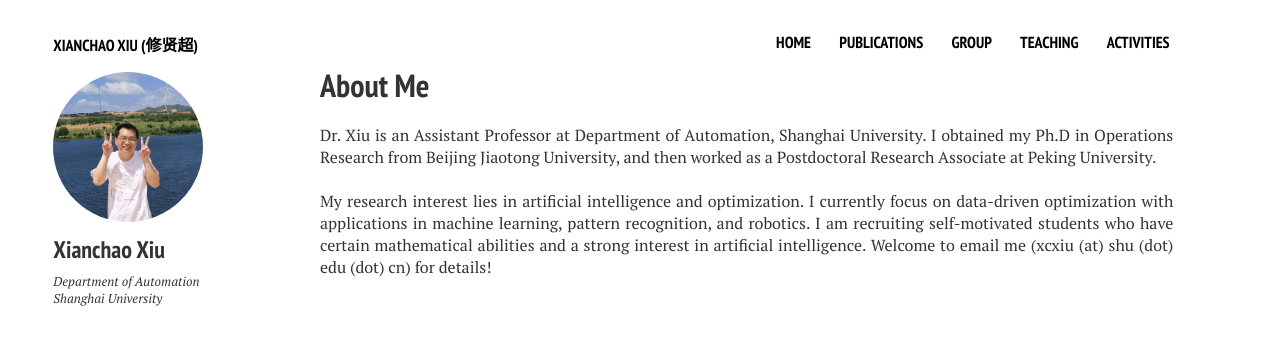
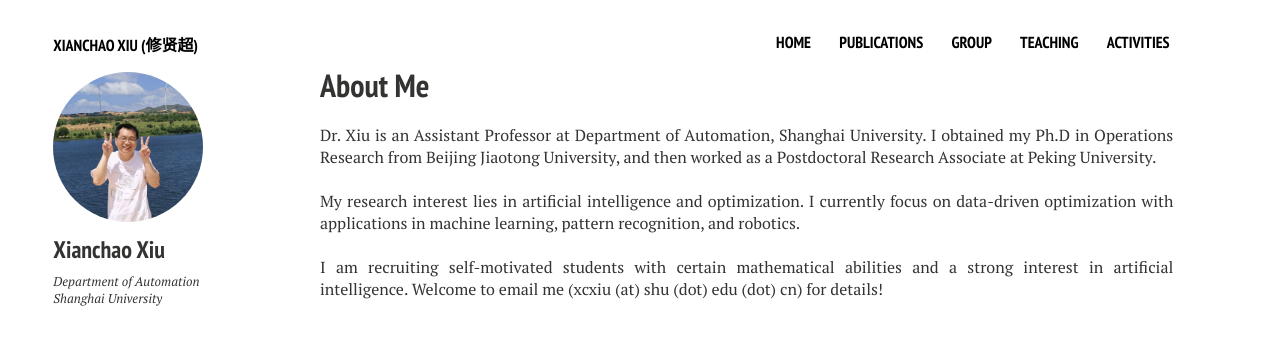
Before and after one commit to xianchaoxiu/xianchaoxiu.github.io, a Jekyll site: the page built from index.md, in a window 1280 px wide. Shown: the top 345 px of the page. Built offline with Jekyll 4.4.1, drawn with Linux system fonts in a browser that asks for light colours; nearby versions of some CDN libraries.

Commit message:
Update home2.html

```diff
--- a/_layouts/home2.html
+++ b/_layouts/home2.html
@@ -32,8 +32,10 @@
 
 
 	      My research interest lies in artificial intelligence and optimization.
-	      I currently focus on data-driven optimization with applications in machine learning, pattern recognition, and robotics.
-              I am recruiting self-motivated students who have certain mathematical abilities and a strong interest in artificial intelligence.
+	      I currently focus on data-driven optimization with applications in machine learning, pattern recognition, and robotics. <br><br>
+
+
+              I am recruiting self-motivated students with certain mathematical abilities and a strong interest in artificial intelligence.
 	      Welcome to email me (xcxiu (at) shu (dot) edu (dot) cn) for details!
 
 
```
